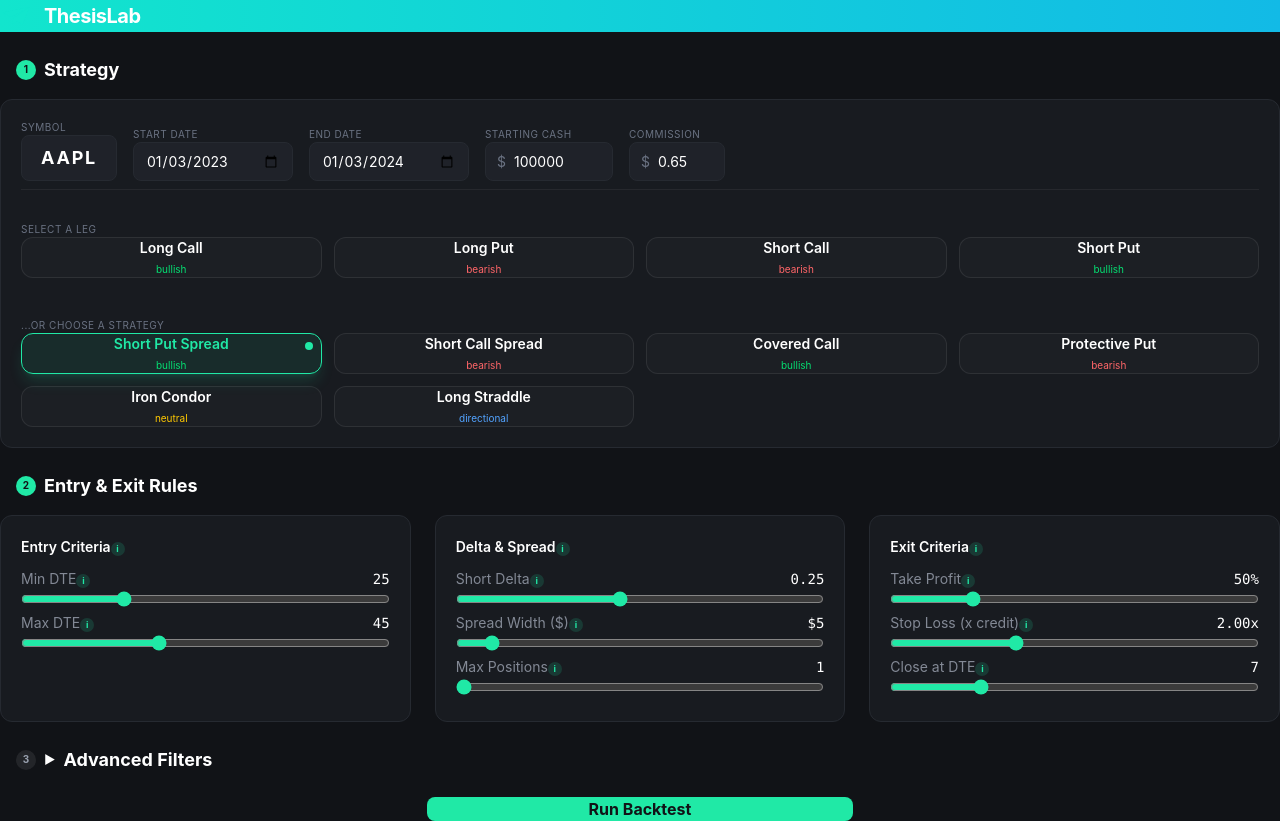
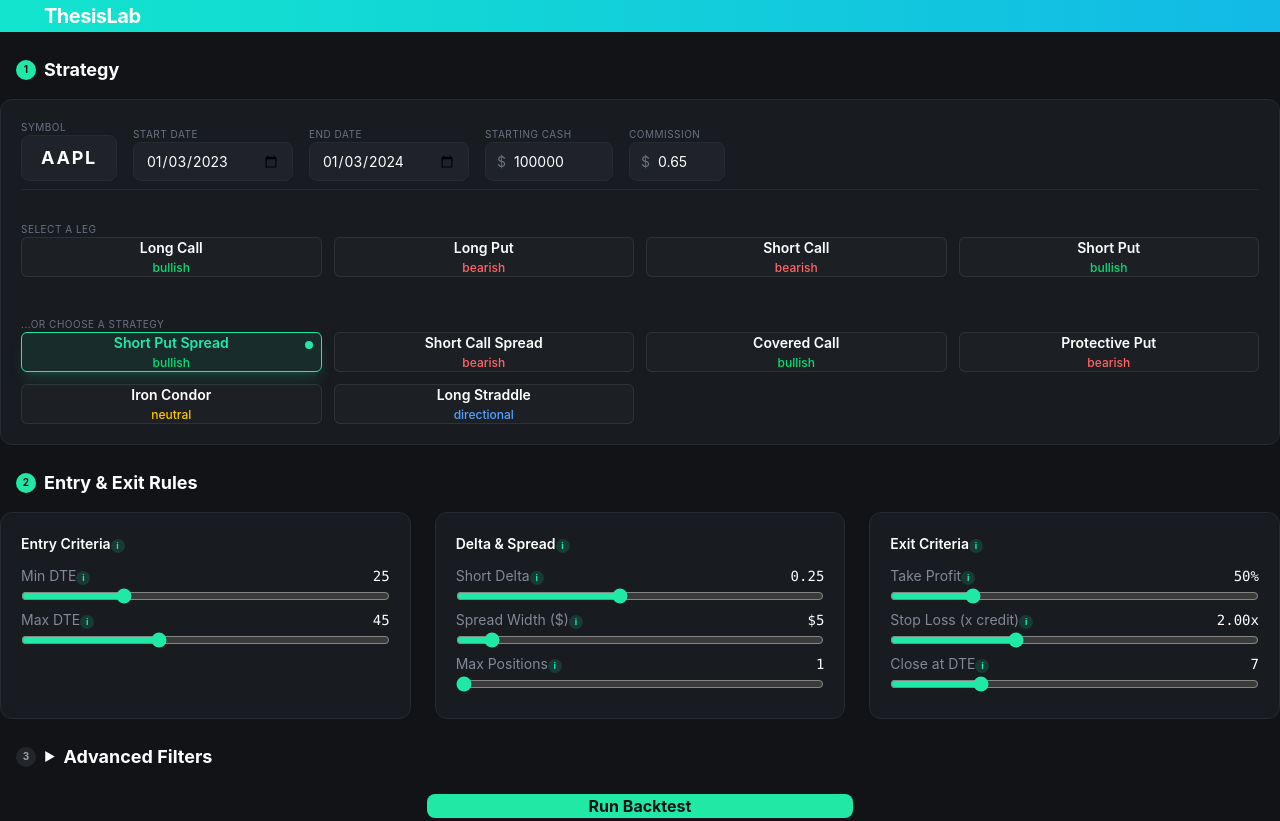
Before and after one commit to nkati78/Ultralisk, a React (Vite) app in the folder frontend/: page / in a window 1280 px wide. Built offline with nearby package versions, Linux system fonts and the light colour scheme.

Commit message:
Make strategy cards more compact and boxy with larger bias text
Co-Authored-By: Claude Opus 4.6 <noreply@anthropic.com>

```diff
--- a/frontend/src/App.tsx
+++ b/frontend/src/App.tsx
@@ -54,7 +54,7 @@ function StrategyCard({ name, tag, selected, onClick }: {
   return (
     <button
       onClick={onClick}
-      className={`relative flex flex-col items-center gap-1 px-3 py-4 rounded-xl border transition-all text-center ${
+      className={`relative flex flex-col items-center gap-0.5 px-3 py-2.5 rounded-md border transition-all text-center ${
         selected
           ? 'border-[hsl(var(--accent))] bg-[hsl(var(--accent)/0.08)] shadow-lg shadow-[hsl(var(--accent)/0.15)]'
           : 'border-white/[0.08] bg-white/[0.02] hover:border-white/[0.15] hover:bg-white/[0.04]'
@@ -66,7 +66,7 @@ function StrategyCard({ name, tag, selected, onClick }: {
       <span className={`text-sm font-semibold ${selected ? 'text-[hsl(var(--accent))]' : 'text-white'}`}>
         {name}
       </span>
-      <span className={`text-[10px] ${TAG_COLORS[tag] ?? 'text-gray-500'}`}>
+      <span className={`text-xs font-medium ${TAG_COLORS[tag] ?? 'text-gray-500'}`}>
         {tag.toLowerCase()}
       </span>
     </button>
```
